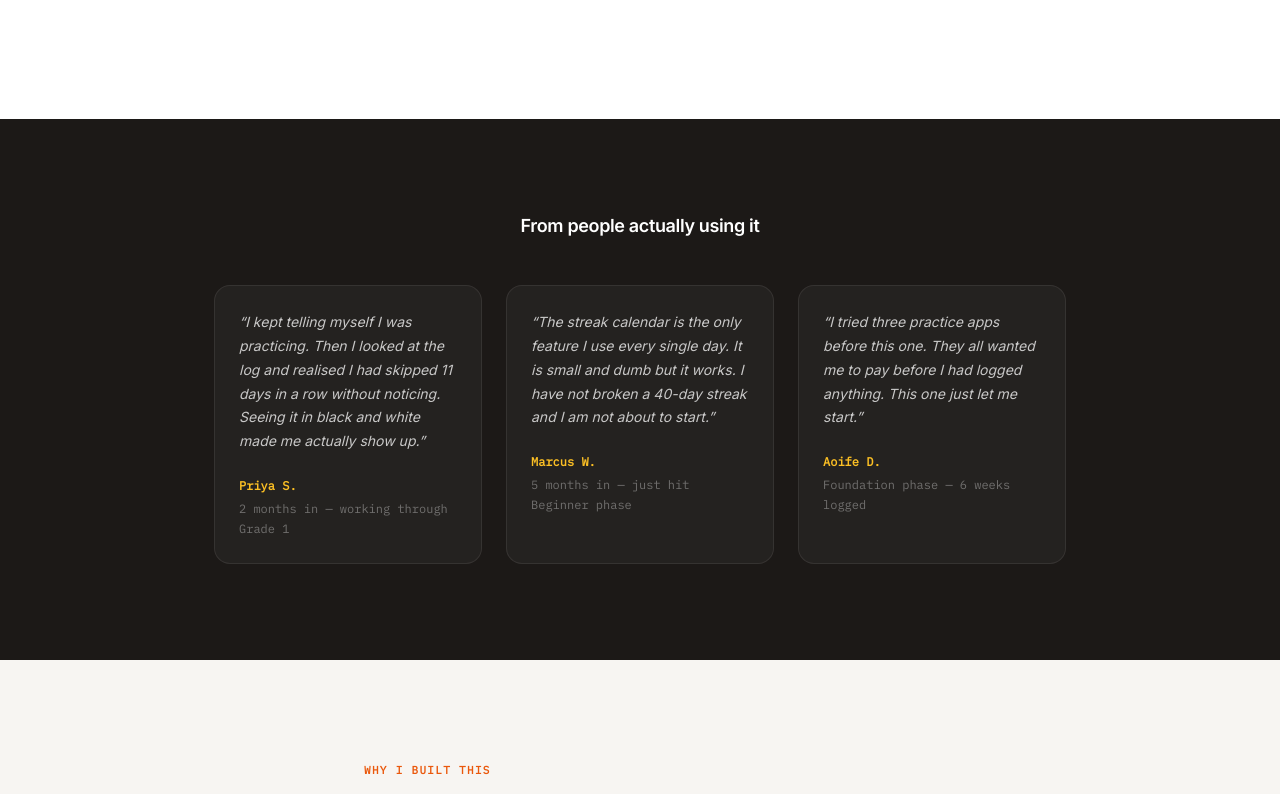
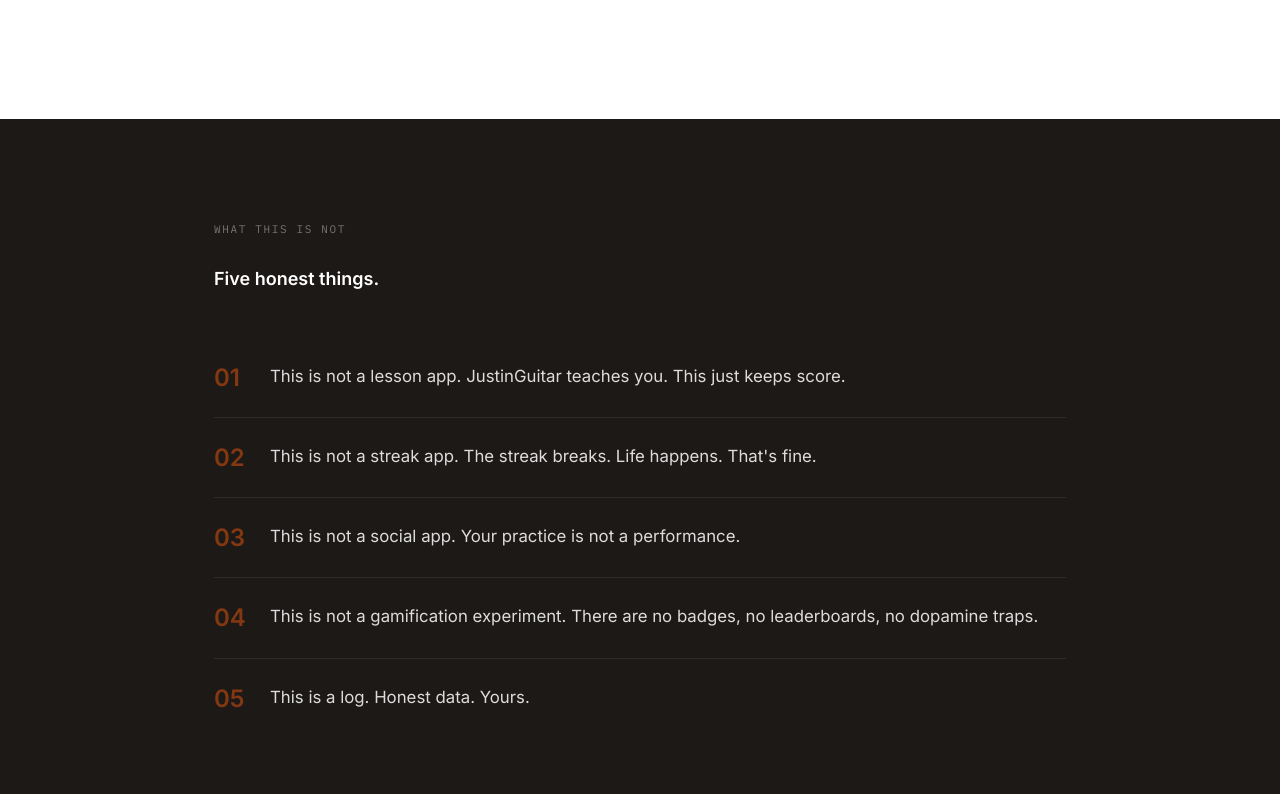
Before and after one commit to rajathbrgowda/guitar-mastery-hub, a React (Vite) app in the folder client/: page / in a window 1280 px wide. Shown: the part 3466-4260 px from the top of the page. Built offline with nearby package versions, Linux system fonts and the light colour scheme; no server answers.

Commit message:
feat(landing): add Manifesto section — What This Is Not

```diff
--- /dev/null
+++ b/client/src/components/landing/Manifesto.tsx
@@ -0,0 +1,68 @@
+import Box from '@mui/material/Box';
+import Container from '@mui/material/Container';
+import Divider from '@mui/material/Divider';
+import Typography from '@mui/material/Typography';
+
+const STATEMENTS = [
+  'This is not a lesson app. JustinGuitar teaches you. This just keeps score.',
+  "This is not a streak app. The streak breaks. Life happens. That's fine.",
+  'This is not a social app. Your practice is not a performance.',
+  'This is not a gamification experiment. There are no badges, no leaderboards, no dopamine traps.',
+  'This is a log. Honest data. Yours.',
+];
+
+export default function Manifesto() {
+  return (
+    <Box
+      sx={{
+        py: { xs: 8, md: 12 },
+        bgcolor: '#1c1917',
+        color: 'common.white',
+      }}
+    >
+      <Container maxWidth="md">
+        <Typography
+          variant="overline"
+          sx={{ color: 'rgba(255,255,255,0.4)', mb: 3, display: 'block', letterSpacing: '0.15em' }}
+        >
+          What this is not
+        </Typography>
+        <Typography
+          variant="h4"
+          sx={{ fontWeight: 700, mb: 6, color: 'common.white', lineHeight: 1.2 }}
+        >
+          Five honest things.
+        </Typography>
+        <Box component="ol" sx={{ listStyle: 'none', p: 0, m: 0 }}>
+          {STATEMENTS.map((statement, i) => (
+            <Box key={i} component="li">
+              <Box sx={{ display: 'flex', gap: 3, py: 3, alignItems: 'flex-start' }}>
+                <Typography
+                  component="span"
+                  sx={{
+                    fontWeight: 900,
+                    fontSize: '1.5rem',
+                    color: 'rgba(234,88,12,0.5)',
+                    lineHeight: 1.3,
+                    minWidth: 32,
+                    flexShrink: 0,
+                  }}
+                >
+                  {String(i + 1).padStart(2, '0')}
+                </Typography>
+                <Typography
+                  sx={{ color: 'rgba(255,255,255,0.85)', lineHeight: 1.7, fontSize: '1.05rem' }}
+                >
+                  {statement}
+                </Typography>
+              </Box>
+              {i < STATEMENTS.length - 1 && (
+                <Divider sx={{ borderColor: 'rgba(255,255,255,0.08)' }} />
+              )}
+            </Box>
+          ))}
+        </Box>
+      </Container>
+    </Box>
+  );
+}
--- a/client/src/pages/Landing.tsx
+++ b/client/src/pages/Landing.tsx
@@ -13,6 +13,7 @@ import { ROOM_SCENE_ENABLED } from '../lib/featureFlags';
 import HowItWorks from '../components/landing/HowItWorks';
 import TypicalTuesday from '../components/landing/TypicalTuesday';
 import BeforeAfter from '../components/landing/BeforeAfter';
+import Manifesto from '../components/landing/Manifesto';
 import IsThisForYou from '../components/landing/IsThisForYou';
 import TheProblem from '../components/landing/TheProblem';
 import WeekStripMockup from '../components/landing/WeekStripMockup';
@@ -218,6 +219,9 @@ export default function Landing() {
       {/* ── BeforeAfter ──────────────────────────────────────────────────────── */}
       <BeforeAfter />
 
+      {/* ── Manifesto ────────────────────────────────────────────────────────── */}
+      <Manifesto />
+
       {/* ── Testimonials (redesigned) ─────────────────────────────────────────── */}
       <TestimonialSection />
 
```
Also changed, not shown: 1 other file (tests, documents, lock files or other folders).
